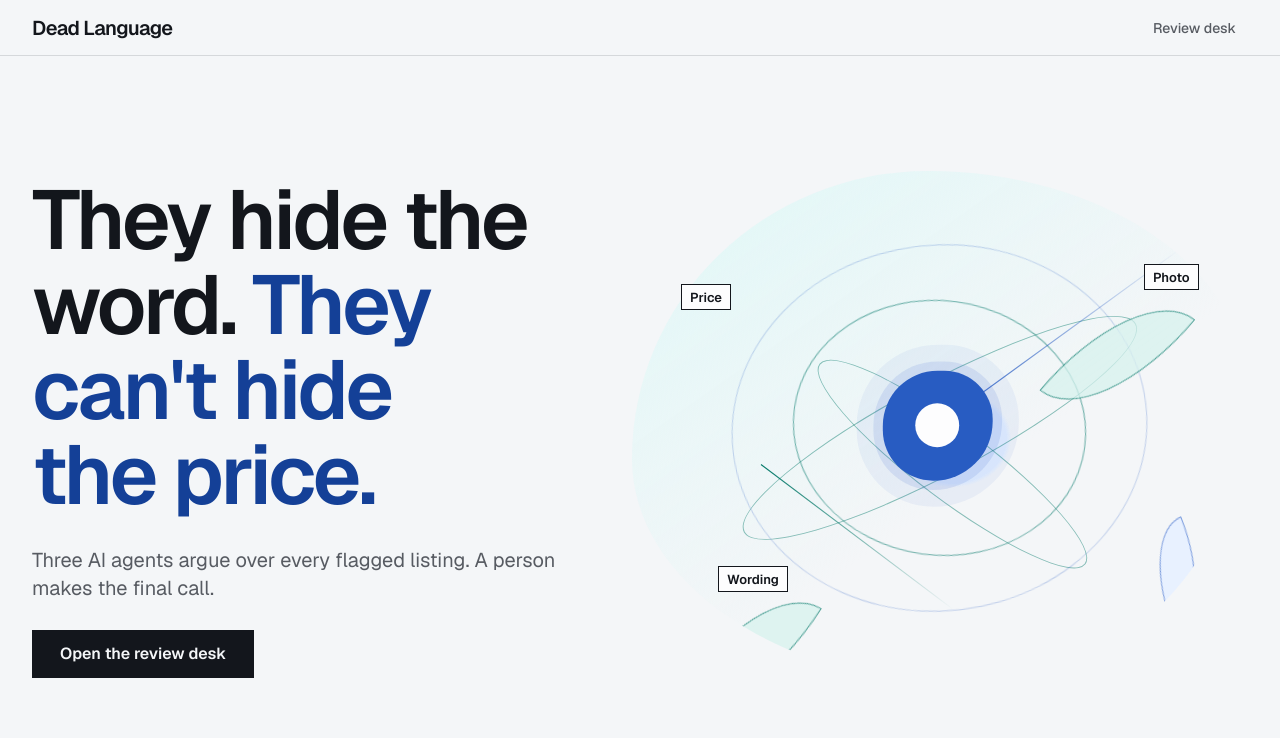
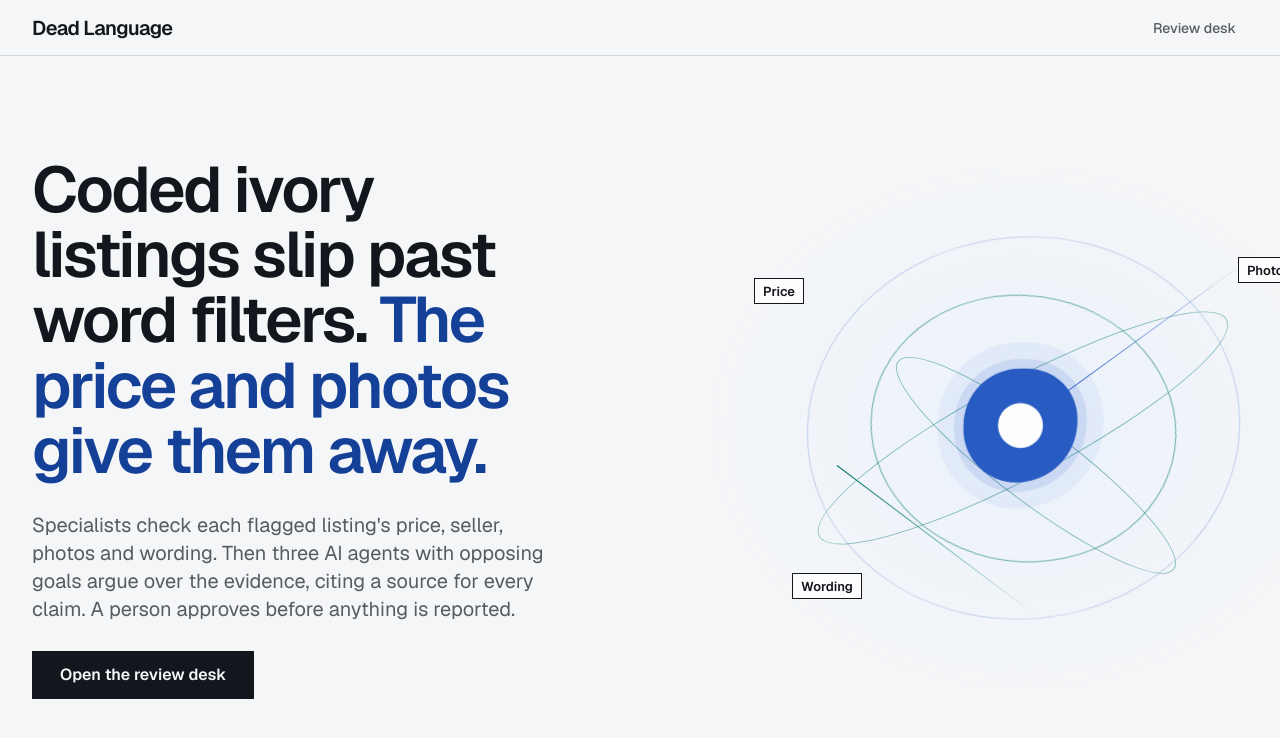
Before and after one commit to SrimanRatnapu/dead_language, a Next.js app in the folder frontend/: page / in a window 1280 px wide. Shown: the top 738 px of the page. Built offline with nearby package versions, Linux system fonts and the light colour scheme.

Commit message:
feat(ui): even spacing across case pages (buttons inline with content, no double padding); landing copy says what the app does; hero animation larger and feathered into the page, light-sweep and leaf shapes removed

```diff
--- a/frontend/src/app/globals.css
+++ b/frontend/src/app/globals.css
@@ -33,7 +33,7 @@ h1,h2,h3 { text-wrap: balance; }.display { font-weight: 600; letter-spacing: -.0
 .shell-grid { background:var(--bg); }.glass { background:var(--ink); color:var(--surface); }.rule-label { color:var(--muted); font-size:.875rem; font-weight:600; }
 .decoded { background:linear-gradient(var(--amber-tint),var(--amber-tint)) no-repeat left center / 0% 100%; box-shadow:inset 0 -2px 0 var(--amber); animation:decode 260ms var(--ease-out) forwards; border-radius:2px; } @keyframes decode { to { background-size:100% 100%; } } .gloss { animation:gloss 180ms var(--ease-out) both; white-space:nowrap; } @keyframes gloss { from { opacity:0; transform:translateY(4px); } to { opacity:1; transform:none; } } @keyframes rise { from { opacity:0; transform:translateY(8px); } to { opacity:1; transform:none; } }.rise { animation:rise 220ms var(--ease-out) both; } @keyframes dot { 0%,80%,100% { opacity:.25; transform:translateY(0); } 40% { opacity:1; transform:translateY(-2px); } }.typing span { display:inline-block; width:5px; height:5px; border-radius:50%; background:currentColor; animation:dot 1.1s infinite; }.typing span:nth-child(2) { animation-delay:.15s; }.typing span:nth-child(3) { animation-delay:.3s; }@keyframes land { from { opacity:0; transform:scale(.96); filter:blur(4px); } to { opacity:1; transform:none; filter:blur(0); } }.land { animation:land 360ms var(--ease-out) both; }.marker { transition:left 280ms var(--ease-out),background-color 150ms; }.drawer { transition:transform 320ms var(--ease-out),opacity 200ms; }.drawer[data-open="false"] { transform:translateX(100%); opacity:0; pointer-events:none; }
 @media (prefers-reduced-motion:reduce) { .rise,.land,.gloss,.typing span { animation:none; }.decoded { animation:none; background-size:100% 100%; }.marker,.drawer { transition:none; }.drawer[data-open="false"] { transform:none; }.press:active:not(:disabled) { transform:none; } } @media (prefers-reduced-transparency:reduce) { .glass { backdrop-filter:none; background:var(--surface); } }
-.wildlife-signal { position:relative; isolation:isolate; aspect-ratio:1.2; width:100%; max-width:42rem; overflow:hidden; background:radial-gradient(ellipse at 52% 52%,var(--cobalt-tint) 0 12%,transparent 13%),linear-gradient(145deg,oklch(.96 .025 195),transparent 58%); border-radius:48% 52% 45% 55% / 56% 43% 57% 44%; }
+.wildlife-signal { position:relative; isolation:isolate; aspect-ratio:1.2; width:100%; max-width:60rem; -webkit-mask-image:radial-gradient(closest-side,#000 68%,transparent 100%); mask-image:radial-gradient(closest-side,#000 68%,transparent 100%); background:radial-gradient(closest-side,color-mix(in oklch,var(--cobalt-tint) 55%,transparent),transparent); }
 .wildlife-signal::before,.wildlife-signal::after { position:absolute; content:""; z-index:-1; border:1px solid color-mix(in oklch,var(--teal) 45%,transparent); border-radius:50%; }
 .wildlife-signal::before { width:72%; height:18%; top:41%; left:14%; transform:rotate(-28deg); }.wildlife-signal::after { width:54%; height:14%; top:50%; left:25%; transform:rotate(37deg); }
 .signal-orbit,.signal-path,.signal-leaf,.signal-core { position:absolute; display:block; }.signal-orbit { border:1px solid color-mix(in oklch,var(--cobalt) 44%,transparent); border-radius:50%; }.signal-orbit--outer { inset:13% 15%; animation:orbit-breathe 5s ease-in-out infinite; }.signal-orbit--inner { inset:26% 27%; border-color:color-mix(in oklch,var(--teal) 55%,transparent); animation:orbit-breathe 5s ease-in-out -1.8s infinite reverse; }
--- a/frontend/src/app/page.tsx
+++ b/frontend/src/app/page.tsx
@@ -12,15 +12,15 @@ const OUTCOMES = [
 export default function Landing() {
   return (
     <main className="h-[calc(100dvh-3.5rem)] overflow-y-auto">
-      <section className="mx-auto grid min-h-[calc(100dvh-3.5rem)] max-w-7xl items-center gap-10 px-5 py-10 sm:px-8 lg:grid-cols-[1fr_1.1fr]">
+      <section className="mx-auto grid min-h-[calc(100dvh-3.5rem)] max-w-7xl items-center gap-10 px-5 py-10 sm:px-8 lg:grid-cols-[1fr_1.2fr]">
         <div className="flex flex-col gap-7">
-          <h1 className="serif text-[clamp(3rem,6.5vw,6rem)] leading-[1.02] [text-wrap:balance]">
-            They hide the word. <span className="text-cobalt-ink">They can&apos;t hide the price.</span>
+          <h1 className="serif text-[clamp(2.5rem,5vw,4.5rem)] leading-[1.02] [text-wrap:balance]">
+            Coded ivory listings slip past word filters. <span className="text-cobalt-ink">The price and photos give them away.</span>
           </h1>
-          <p className="max-w-[40ch] text-xl text-muted">Three AI agents argue over every flagged listing. A person makes the final call.</p>
+          <p className="max-w-[52ch] text-xl text-muted">Specialists check each flagged listing&apos;s price, seller, photos and wording. Then three AI agents with opposing goals argue over the evidence, citing a source for every claim. A person approves before anything is reported.</p>
           <Link href="/desk" className="press inline-flex min-h-12 w-fit items-center bg-ink px-7 text-base font-semibold text-bg hover:bg-ink-2">Open the review desk</Link>
         </div>
-        <div className="relative w-full lg:justify-self-end">
+        <div className="relative w-full lg:-mr-24 lg:justify-self-end">
           <WildlifeSignal />
           <span className="tent lock absolute left-[8%] top-[22%]" style={{ animationDelay: "300ms" }}>Price</span>
           <span className="tent lock absolute right-[8%] top-[18%]" style={{ animationDelay: "600ms" }}>Photo</span>
--- a/frontend/src/components/DecodedListing.tsx
+++ b/frontend/src/components/DecodedListing.tsx
@@ -40,7 +40,7 @@ export function DecodedListing({ state, onOpenEvidence }: { state: CaseState; on
     ["Ships from", listing.ship_from],
     ["Listed", new Date(listing.posted_at).toLocaleDateString(undefined, { year: "numeric", month: "short", day: "numeric" })],
   ];
-  return <div className="relative px-4 py-4 sm:px-8">
+  return <div className="relative py-3">
     {removed && <div className="absolute inset-0 z-10 flex flex-col items-center justify-center gap-2 bg-bg/95 p-6 text-center"><p className="display text-3xl">Removed by seller</p><button onClick={() => onOpenEvidence(evidenceOrder[0])} className="press border border-line px-3 py-2 hover:border-cobalt">View snapshot</button></div>}
     <div className="mx-auto grid max-w-[1100px] gap-6 lg:grid-cols-[minmax(0,1.15fr)_minmax(0,1fr)]">
       {imgs.length > 0 && <div className="flex flex-col-reverse gap-3 sm:flex-row">
--- a/frontend/src/components/Seats.tsx
+++ b/frontend/src/components/Seats.tsx
@@ -29,7 +29,7 @@ export function Standing({ state }: { state: CaseState }) {
     : counts.size === 1 && latest.length === 3 ? `All three say ${STANCE_LABEL[latest[0].stance].toLowerCase()}`
     : [...counts].sort((a, b) => b[1] - a[1]).map(([s, n]) => `${n} ${STANCE_LABEL[s].toLowerCase()}`).join(" · ");
   return (
-    <div className="flex flex-wrap items-center gap-x-5 gap-y-2 border-b border-line px-5 py-3 sm:px-8" aria-live="polite">
+    <div className="flex flex-wrap items-center gap-x-5 gap-y-2 border-b border-line py-3" aria-live="polite">
       <div className="flex h-2 w-28 shrink-0 gap-0.5" aria-hidden>
         {(["file", "need_more", "dismiss"] as Stance[]).map((s) => (counts.get(s) ?? 0) > 0 && <span key={s} className={`${STANCE_BAR[s]} transition-[flex-grow] duration-500`} style={{ flexGrow: counts.get(s) }} />)}
         {latest.length === 0 && <span className="grow bg-line" />}
--- a/frontend/src/components/Thread.tsx
+++ b/frontend/src/components/Thread.tsx
@@ -88,7 +88,7 @@ export function Thread({ state, onOpen, children }: { state: CaseState; onOpen:
 
   return (
     <div ref={ref} onScroll={onScroll} className="relative h-full overflow-y-auto">
-      <div className="mx-auto flex max-w-[720px] flex-col gap-6 px-5 py-6 sm:px-8">
+      <div className="mx-auto flex max-w-[720px] flex-col gap-5 px-6 py-5">
         {blocks.map((b, i) => b.kind === "post" ? <Message key={i} post={b.post} state={state} onOpen={onOpen} />
           : b.kind === "result" ? <Result key={i} id={b.id} state={state} />
           : <p key={i} className="rise bg-red-tint px-4 py-2 text-red">Seller removed the listing{b.relisted_as ? ` · relisted as ${b.relisted_as}` : ""}. The review continues from the saved snapshot.</p>)}
--- a/frontend/src/components/WildlifeSignal.tsx
+++ b/frontend/src/components/WildlifeSignal.tsx
@@ -5,10 +5,9 @@ export function WildlifeSignal({ compact = false }: { compact?: boolean }) {
       <span className="signal-orbit signal-orbit--inner" />
       <span className="signal-path signal-path--one" />
       <span className="signal-path signal-path--two" />
-      <span className="signal-leaf signal-leaf--one" />
-      <span className="signal-leaf signal-leaf--two" />
-      <span className="signal-leaf signal-leaf--three" />
-      <span className="signal-scan" aria-hidden /><span className="signal-core"><span /></span>
+
+
+      <span className="signal-core"><span /></span>
     </figure>
   );
 }
```
Also changed, not shown: frontend/src/components/CaseView.tsx (+6 -4 lines), frontend/src/components/Examination.tsx (+6 -6 lines).
